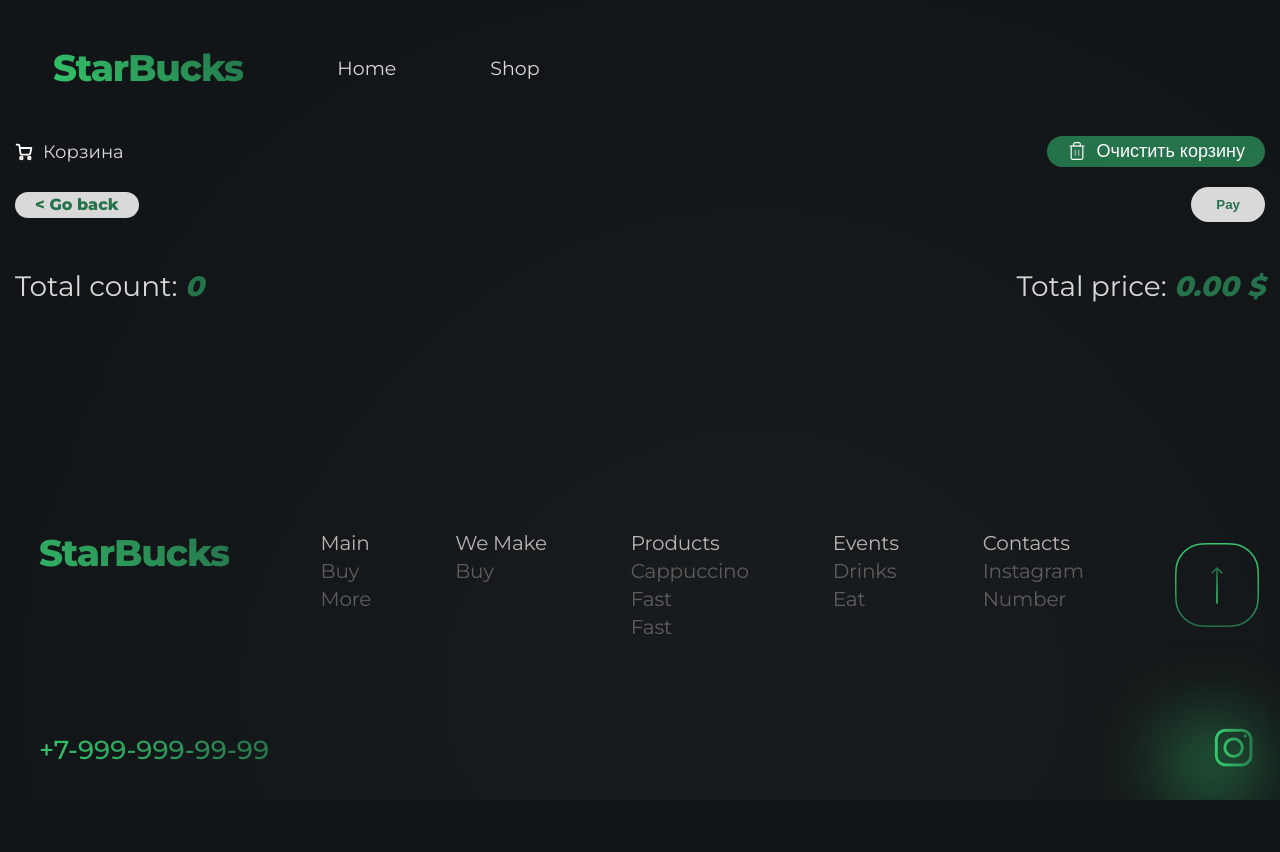
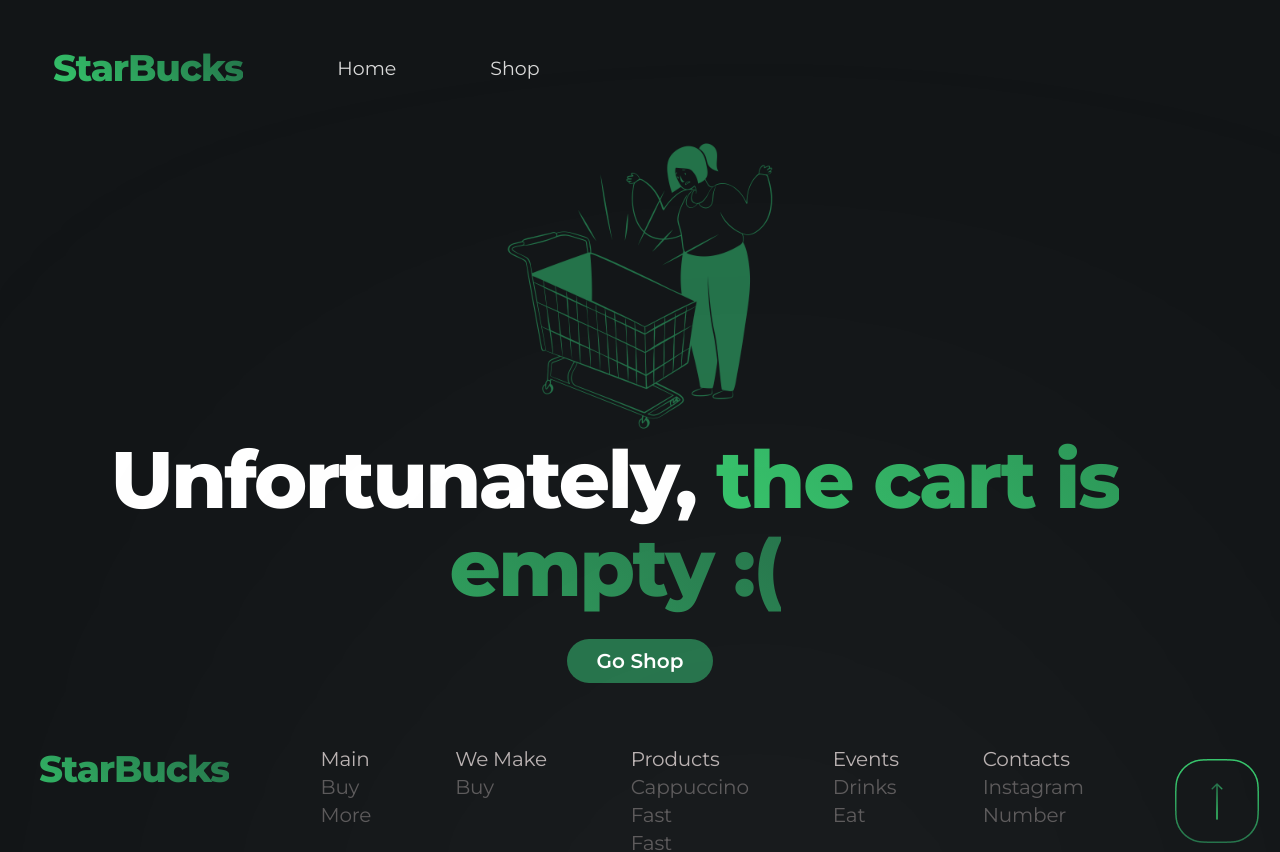
Before and after one commit to Irasov/react-starbucks, a React (Vite) app in the folder react-starbucks/: page /cart in a window 1280 px wide. Shown: the top 852 px of the page. Before the commit the page ends 800 px from the top, so only its background shows below. Built offline with nearby package versions, Linux system fonts and the light colour scheme.

Commit message:
feat: add Empty Cart

```diff
--- /dev/null
+++ b/react-starbucks/src/components/CartEmpty/CartEmpty.module.scss
@@ -0,0 +1,29 @@
+.image {
+  margin: 0 auto;
+  max-width: 300px;
+}
+.img {
+  width: 100%;
+}
+.title {
+  @include title(1200px);
+  text-align: center;
+  @media(max-width: 719.98px) {
+    font-size: 40px;
+  }
+}
+
+.go {
+  padding: 40px 0 40px 0;
+  text-align: center;
+}
+
+.link {
+  padding: 10px 30px;
+  border-radius: 30px;
+  color: #FFF;
+  text-decoration: none;
+  background-color: $green;
+  font-size: 20px;
+  font-weight: 600;
+}
--- /dev/null
+++ b/react-starbucks/src/components/CartEmpty/index.tsx
@@ -0,0 +1,22 @@
+import React from "react";
+import styles from "./CartEmpty.module.scss";
+import cart from "@/assets/img/empty.png";
+import { Link } from "react-router-dom";
+
+const CartEmpty:React.FC = () => {
+  return (
+    <div className={styles.root}>
+      <div className={styles.image}>
+        <img src={cart} alt="Empty Cart"  className={styles.img}/>
+      </div>
+      <h1 className={styles.title}>
+          Unfortunately, <span>the cart is empty {':('}</span>
+      </h1>
+      <div className={styles.go}>
+        <Link to='/shop' className={styles.link}> Go Shop</Link>
+      </div>
+    </div>
+  )
+}
+
+export default CartEmpty;
--- a/react-starbucks/src/components/CartFull/index.tsx
+++ b/react-starbucks/src/components/CartFull/index.tsx
@@ -5,6 +5,7 @@
 import { useDispatch, useSelector } from "react-redux";
 import { selectCart } from "../../redux/cart/selectors";
 import { clearItems } from "../../redux/cart/slice";
+import CartEmpty from "../CartEmpty";
 
 const CartFull: React.FC = () => {
   const dispatch = useDispatch();
@@ -14,7 +15,9 @@
   const onClickClear = () => {
     dispatch(clearItems());
   }
-
+  if(!totalPrice) {
+    return <CartEmpty />
+  }
   return (
     <div className="root">
       <div className={styles.title}>
```
Also changed, not shown: react-starbucks/src/assets/img/empty.png (added).
